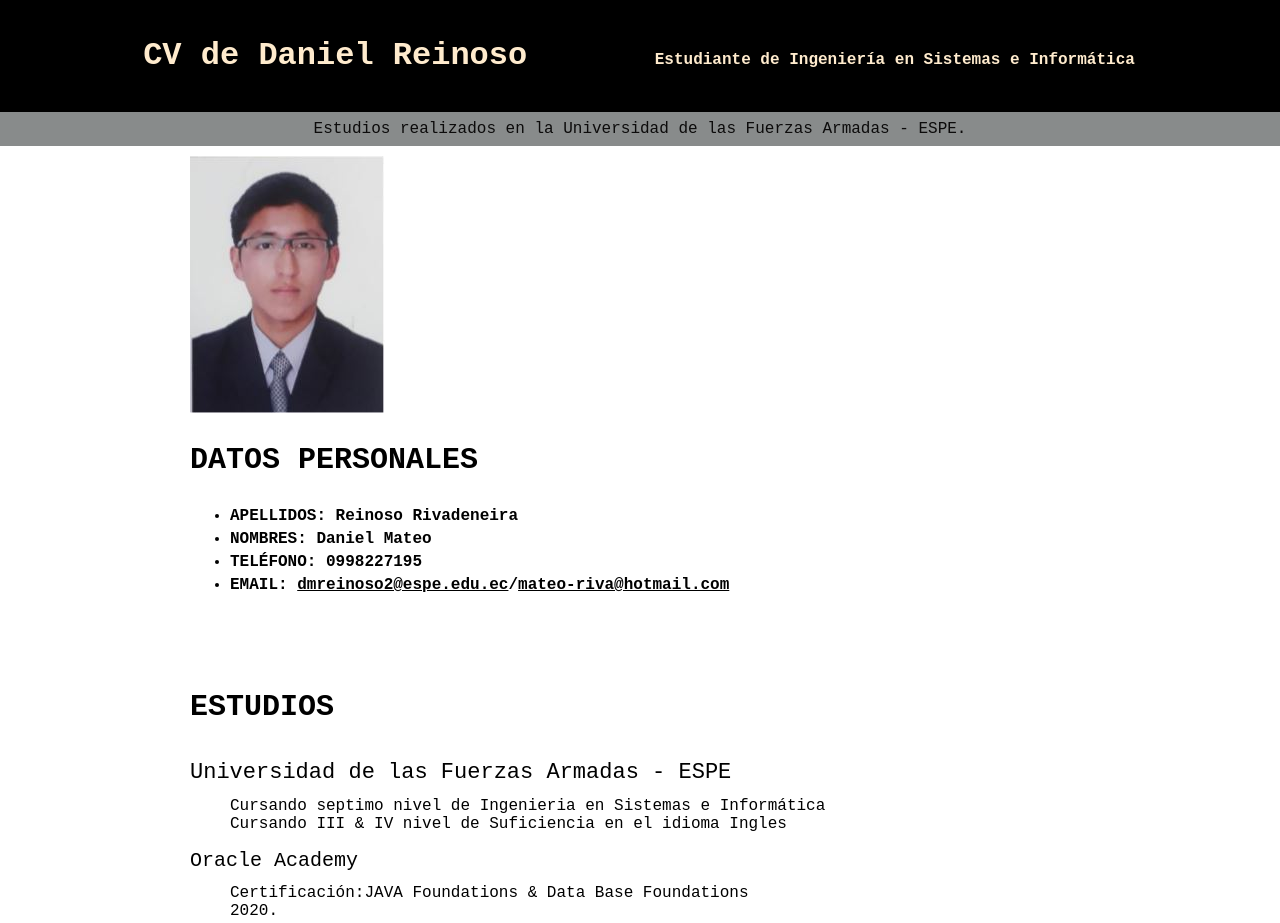
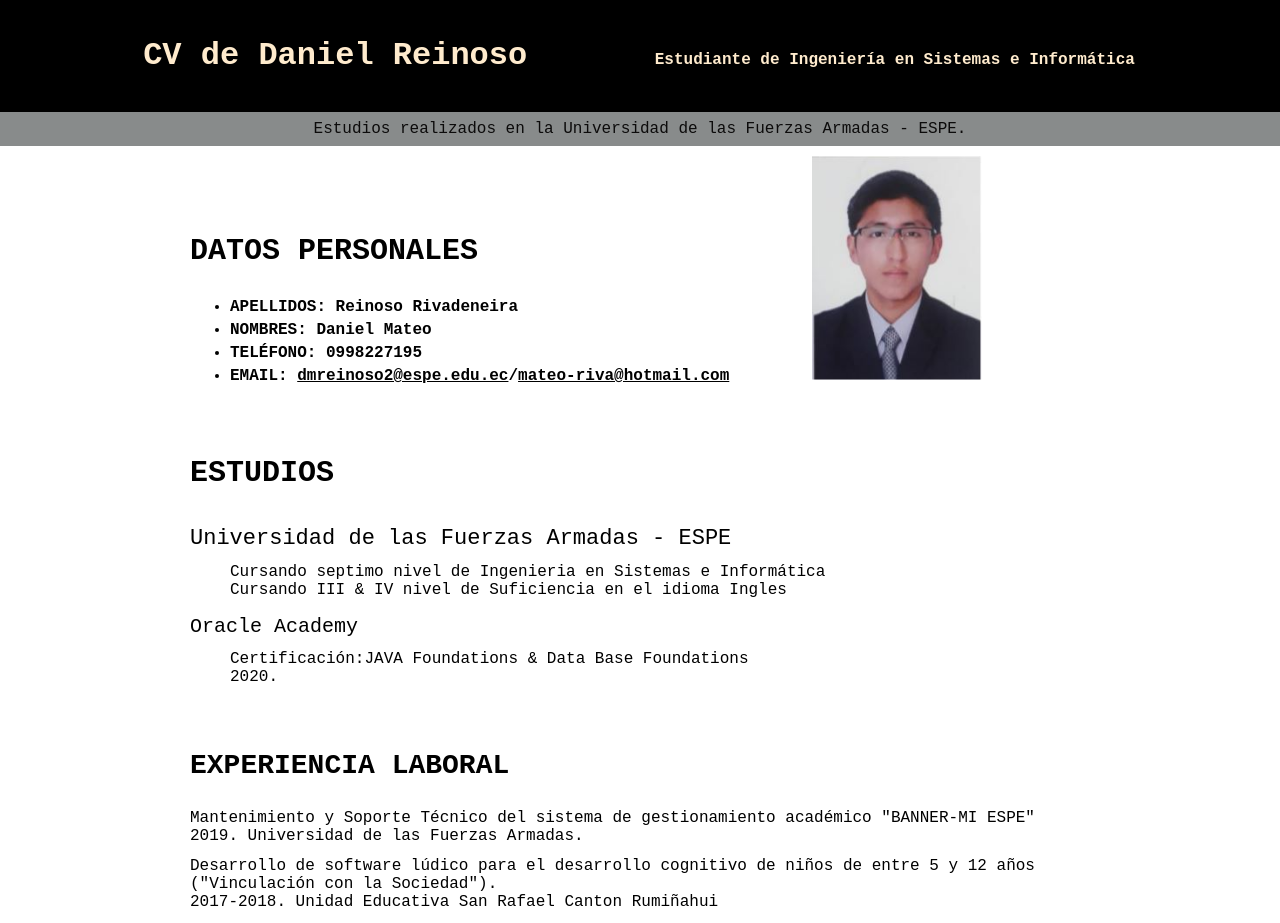
Before and after one commit to MateoReinoso/FrontEnd, a plain HTML site: page CV/index.html in a window 1280 px wide. Shown: the top 923 px of the page. Drawn offline with Linux system fonts and the light colour scheme.

Commit message:
diseño de imagen

```diff
--- a/CV/index.html
+++ b/CV/index.html
@@ -1,6 +1,7 @@
 <!DOCTYPE hml>
 <html>
 <!-- metadatos datos que describen otros datos head -->
+
 <head>
     <title>Daniel Reinoso - CV</title>
     <meta charset="utf-8">
@@ -9,6 +10,7 @@
         septimo nivel de dicha carrera">
 </head>
 <!-- margin para quitar el contorno que viene de 0 -->
+
 <body style="font-family:'Courier New', Courier, monospace;margin: 0;">
     <!-- usos de encabezado de una pagina -->
     <header style="background-color: black;color: blanchedalmond;text-align: center;padding: 16px;">
@@ -16,7 +18,8 @@
         <!-- display se encuentra en linea block es para separacion de textos en columnas
             width es la propiedad que se aplica para el tamaño del ancho-->
         <h1 style="display:inline-block;width: 500px;font-weight: 600;">CV de Daniel Reinoso</h1>
-            <p style="display:inline-block;width: 600px;font-weight: 700;">Estudiante de Ingeniería en Sistemas e Informática</p>
+        <p style="display:inline-block;width: 600px;font-weight: 700;">Estudiante de Ingeniería en Sistemas e
+            Informática</p>
     </header>
     <!-- div sirve para agrupar elementos -->
     <div style="background-color:#888b8b;color: rgb(12, 11, 11);text-align: center;padding: 8px;">
@@ -27,23 +30,31 @@
 
         <div style="width: 900px;margin-right: auto;margin-left: auto;margin-top: 10px;">
             <div>
-                    <img src="img\Captura.JPG">
+                <!-- inline divide en blokes -->
+                <div style="display: inline-block;width: 68%;">
                     <h3 style="font-size: 30px;font-weight: bold;">DATOS PERSONALES</h3>
                     <!-- lista de definiciones -->
                     <div style="font-weight: 600;">
                         <ul>
                             <li style="margin-bottom: 5px;">APELLIDOS: Reinoso Rivadeneira</li>
-                            <li style="margin-bottom: 5px;">NOMBRES:   Daniel Mateo</li>
-                            <li style="margin-bottom: 5px;">TELÉFONO:  0998227195</li>
-                            <li>EMAIL:     <u>dmreinoso2@espe.edu.ec</u>/<u>mateo-riva@hotmail.com</u></li>
+                            <li style="margin-bottom: 5px;">NOMBRES: Daniel Mateo</li>
+                            <li style="margin-bottom: 5px;">TELÉFONO: 0998227195</li>
+                            <li>EMAIL: <u>dmreinoso2@espe.edu.ec</u>/<u>mateo-riva@hotmail.com</u></li>
                         </ul>
                     </div>
                 </div>
-                <div style="padding-top: 50px;">
+                <div style="display: inline-block;width: 30%;">
+                    <img src="img/Captura.JPG" width="170">
+                </div>
+
+
+            </div>
+            <div style="padding-top: 25px;">
                 <h3 style="font-size: 30px;font-weight: bold;">ESTUDIOS</h3>
                 <div>
                     <dl>
-                            <dt style="font-size: 22px;margin-bottom: 12px;margin-top: 36px;">Universidad de las Fuerzas Armadas - ESPE</dt>
+                        <dt style="font-size: 22px;margin-bottom: 12px;margin-top: 36px;">Universidad de las Fuerzas
+                            Armadas - ESPE</dt>
                         <dd>Cursando septimo nivel de Ingenieria en Sistemas e Informática</dd>
                         <dd>Cursando III & IV nivel de Suficiencia en el idioma Ingles</dd>
                         <p>
@@ -57,7 +68,8 @@
                 <h3 style="font-size: 28px;font-weight: bold;">EXPERIENCIA LABORAL</h3>
                 <div>
                     <dl>
-                            <dt>Mantenimiento y Soporte Técnico del sistema de gestionamiento académico "BANNER-MI ESPE"</dt>
+                        <dt>Mantenimiento y Soporte Técnico del sistema de gestionamiento académico "BANNER-MI ESPE"
+                        </dt>
                         <dd style="margin: 0px;margin-bottom: 12px;">2019. Universidad de las Fuerzas Armadas.</dd>
                         <dt>Desarrollo de software lúdico para el desarrollo cognitivo de niños de entre 5 y 12 años
                             ("Vinculación con la Sociedad").</dt>
@@ -100,4 +112,5 @@
         </div>
     </section>
 </body>
+
 </html>
```
Lines whose indentation alone changed are shown as unchanged.
